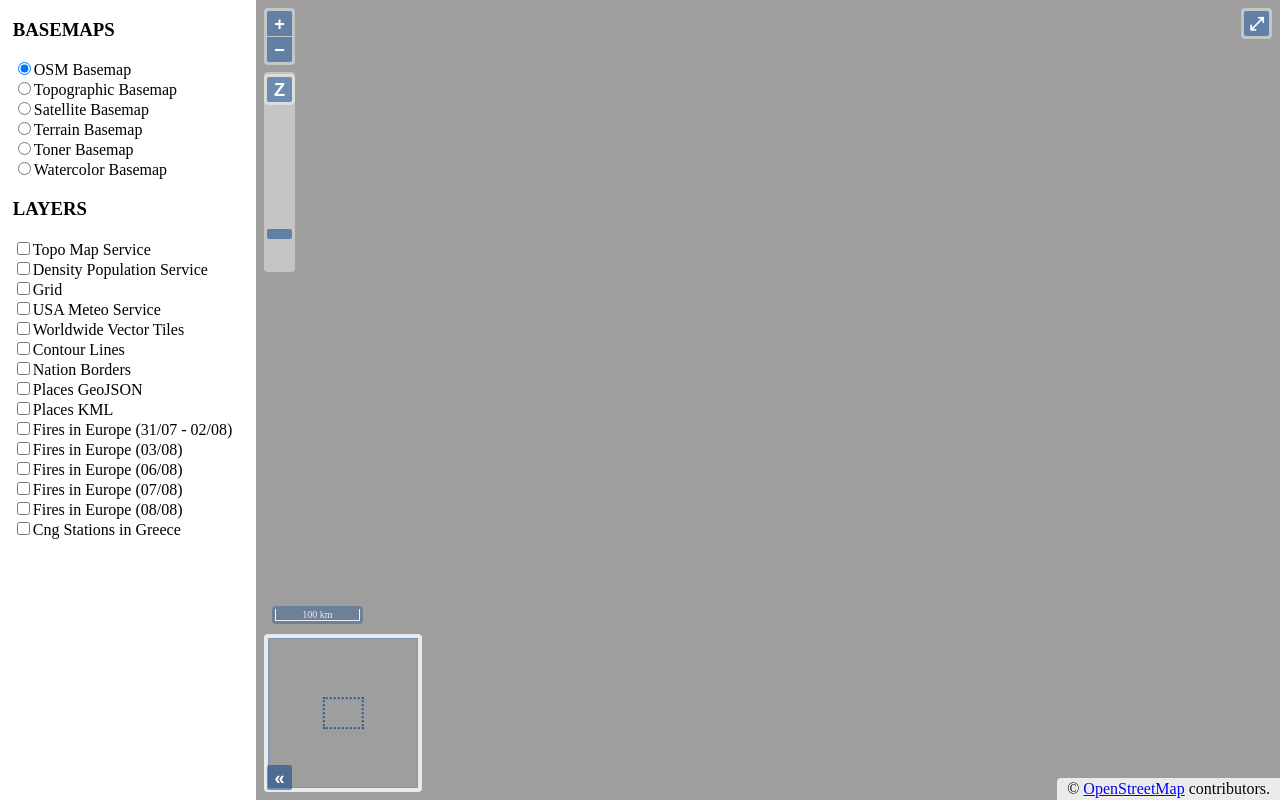
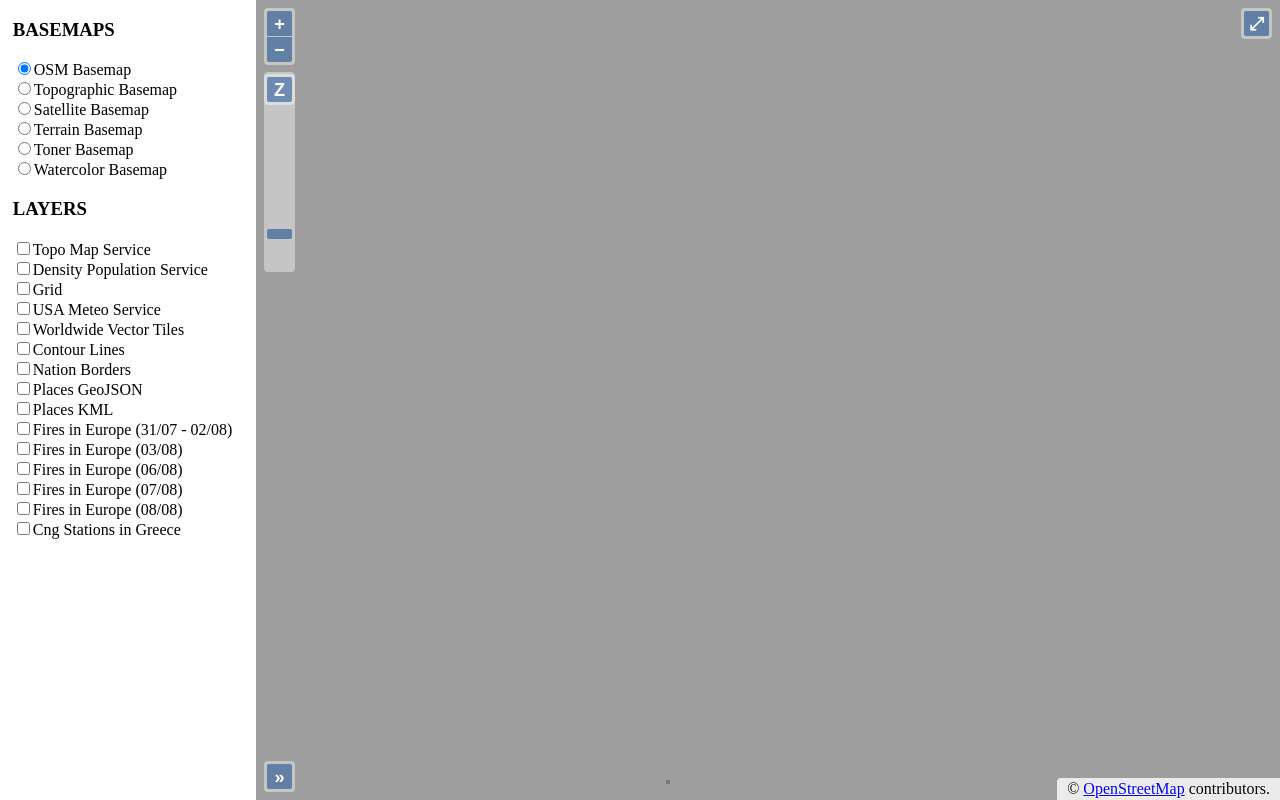
Before and after one commit to Nomik21/openlayers1, a plain HTML site: page index.html in a window 1280 px wide. Drawn offline with Linux system fonts and the light colour scheme; no server answers; a web font is replaced by a local one.

Commit message:
Second Commit

```diff
--- a/index.html
+++ b/index.html
@@ -47,10 +47,12 @@
       <div  id='js-map' class="map"></div>
     </div>
   </div>
-  <div id='popup-container'>
+
+  <!-- DIV FOR POP UP CLICKED COORDINATES  -->
+  <!-- <div id='popup-container'>
     <div class="Nomik ol-zoomslider ol-unselectable ol-control"></div>
     <p id='popup-coordinates'></p>
-  </div>
+  </div> -->
 
   <div class='overlay-container'>
     <span class='overlay-text' id='feature_name'></span></br>
--- a/main.js
+++ b/main.js
@@ -4,15 +4,23 @@ window.onload=setTimeout(init,1300);
 function init(){
 
     //Controls
+
+    //Full Screen Control
     const fullScreenControl = new ol.control.FullScreen({
-        labelActive: "N",
+        labelActive: "Fs",
         tipLabel: " Nomik's Full Screen Widget"
     });
+
+
+    //Mouse Position Control
     const MousePositionControl = new ol.control.MousePosition({
          projection: "EPSG:4326"
     });
+
+
+    //OverviewMapControl
     const OverviewMapControl = new ol.control.OverviewMap({
-        collapsed:false, // If the pop-up is open
+        collapsed:true, // If the pop-up is open
         layers:[
             new ol.layer.Tile({
                 source:new ol.source.XYZ({
@@ -21,11 +29,20 @@ function init(){
             })
         ]
     });
-    const ScaleLineControl =new ol.control.ScaleLine({
-    });
+
+
+
+    // const ScaleLineControl =new ol.control.ScaleLine({
+    // });
+
+    //ZoomSliderControl
     const ZoomSLiderControl =new ol.control.ZoomSlider({
         //className:"Nomik ol-zoomslider ol-unselectable ol-control"
     });
+
+
+
+    //ZoomToExtentControl
     const ZoomToExtentControl = new ol.control.ZoomToExtent({
         // extent: ol.proj.fromLonLat([23.74, 37.99, 25, 39])
         extent: [ol.proj.fromLonLat([23.955, 37.851])[0], ol.proj.fromLonLat([23.955, 37.851])[1], ol.proj.fromLonLat([24.11, 37.900])[0], ol.proj.fromLonLat([24.11, 37.900])[1]],
@@ -33,8 +50,16 @@ function init(){
         label: "Z"
     });
 
+
+
+
+
+
     //Layers
+
+
     //BaseLayers ΥΠΟΒΑΘΡΑ
+
    //OSM STANDARD
     const OsmBasemap= new ol.layer.Tile({
         source: new ol.source.OSM(),
@@ -508,7 +533,7 @@ function init(){
             fullScreenControl,
             MousePositionControl,
             OverviewMapControl,
-            ScaleLineControl,
+            //ScaleLineControl,
             ZoomSLiderControl,
             ZoomToExtentControl
         ])
@@ -518,18 +543,22 @@ function init(){
     // map.addLayer(BingTest);
     // console.log(BingTest.getSource());
     // console.log(BingTest.getKeys());
-
     console.log(ol.control.defaults())
-    const popupContainerElement=document.getElementById('popup-coordinates');
-    const popup= new ol.Overlay({
-        element: popupContainerElement,
-        positioning: "bottom-left"
-    })
-
-    map.addOverlay(popup);
 
 
-    //CLICKED COORDINATE TOOL
+
+
+
+
+    //AFORA CLICKED COORDINATES TOOL
+
+    // const popupContainerElement=document.getElementById('popup-coordinates');
+    // const popup= new ol.Overlay({
+    //     element: popupContainerElement,
+    //     positioning: "bottom-left"
+    // })
+    // map.addOverlay(popup);
+    //CLICKED COORDINATE TOOL FUNCTION
     // map.on('click',function(e){
     //     //console.log(e.coordinate);
     //     const clickedCoordinate1 = ol.proj.toLonLat(e.coordinate);
@@ -539,7 +568,10 @@ function init(){
     //     popupContainerElement.innerHTML=clickedCoordinate1;
     //     console.log("WGS84 λ,φ: ",clickedCoordinate1);
     //     console.log("Web Mercator Auxiliary x,y: ",clickedCoordinate, " meters")
-    //})
+    // })
+
+
+
 
 
     //POP UP OVERLAY FOR VECTOR CNG STATIONS SOS
@@ -574,16 +606,14 @@ function init(){
 
 
 
-
+    //DRAG ROTATE TOOL
     const DragRotateInteraction= new ol.interaction.DragRotate({
         condition: ol.events.condition.altKeyOnly
     })
+    map.addInteraction(DragRotateInteraction);
 
 
-
-    map.addInteraction(DragRotateInteraction);
     //map.addLayer(Layers2);
-
     //Layers2 swith logic
 
 
@@ -610,13 +640,13 @@ function init(){
 
 
 
+
+    //DRAW INTERACTION TOOL
     // const drawInteraction= new ol.interaction.Draw({
     //     type:'Polygon',
     //     freehand: true
     // })
-
     // map.addInteraction(drawInteraction);
-
     // drawInteraction.on('drawend', function(e){
     //     let parser=new ol.format.GeoJSON();
     //     let drawnFeatures=parser.writeFeaturesObject([e.feature]);//as a GeoJSON Feature Object
@@ -625,6 +655,9 @@ function init(){
     //     console.log(drawnFeatures.features[0].geometry.coordinates);
     //     console.log(drawnFeatures2);
     // })
+
+
+
 
     // zoom1=document.getElementsByClassName("ol-zoomslider");
     // zoom2=zoom1[0];
--- a/styles.css
+++ b/styles.css
@@ -20,10 +20,16 @@ body{
 }
 
 .ol-mouse-position{
-    right: 0.5rem;
-    top: 95vh;
+    position: relative;
+    display:inline-block;
+    padding: 2px;
+    top: 97.5vh ;
+    background-color:rgba(81, 104, 82, 0.6);
+    color: rgb(255, 255, 255);
+    left:40%
 
 }
+
 .ol-scale-line{
     left: 1rem;
     bottom: 11rem;
```
